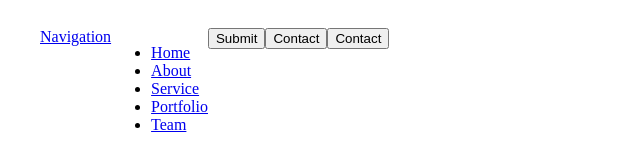
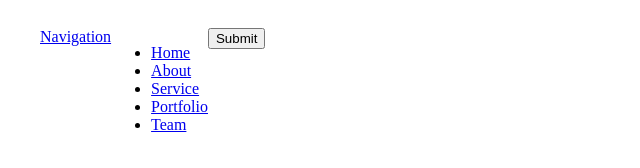
Before and after one commit to almuheetu/Responsive-Navigation-Menu, a plain HTML site: page index.html in a window 1280 px wide. Shown: the whole page, without its empty margins (0-640 px from the left). Drawn offline with nearby package versions, Linux system fonts and the light colour scheme.

Commit message:
button style none and edit

```diff
--- a/index.html
+++ b/index.html
@@ -32,12 +32,6 @@
                 <div class="menu-btn">
                     <button class="menu-button">Submit</button>
                 </div>
-                <div class="menu-btn">
-                    <button class="menu-button">Contact</button>
-                </div>
-                <div class="menu-btn">
-                    <button class="menu-button">Contact</button>
-                </div>
             </nav>
         </div>
     </div>
```
